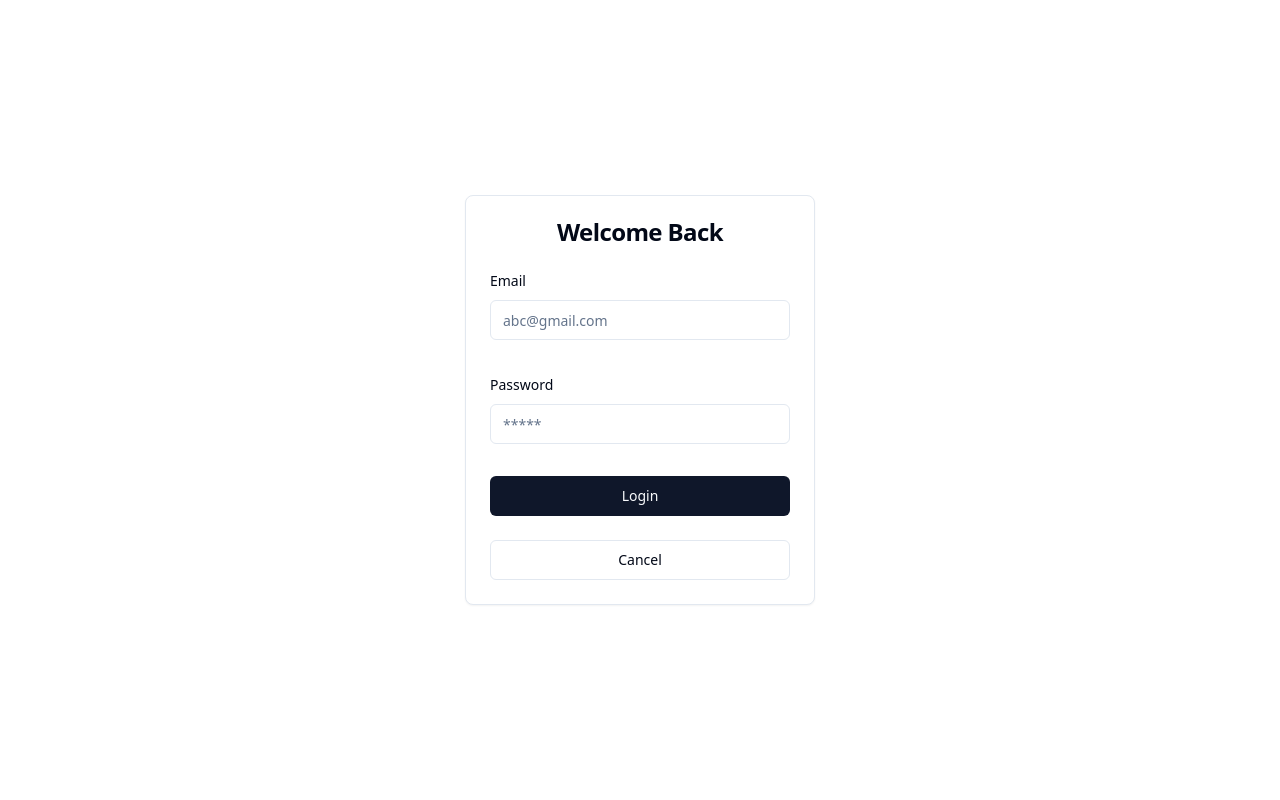
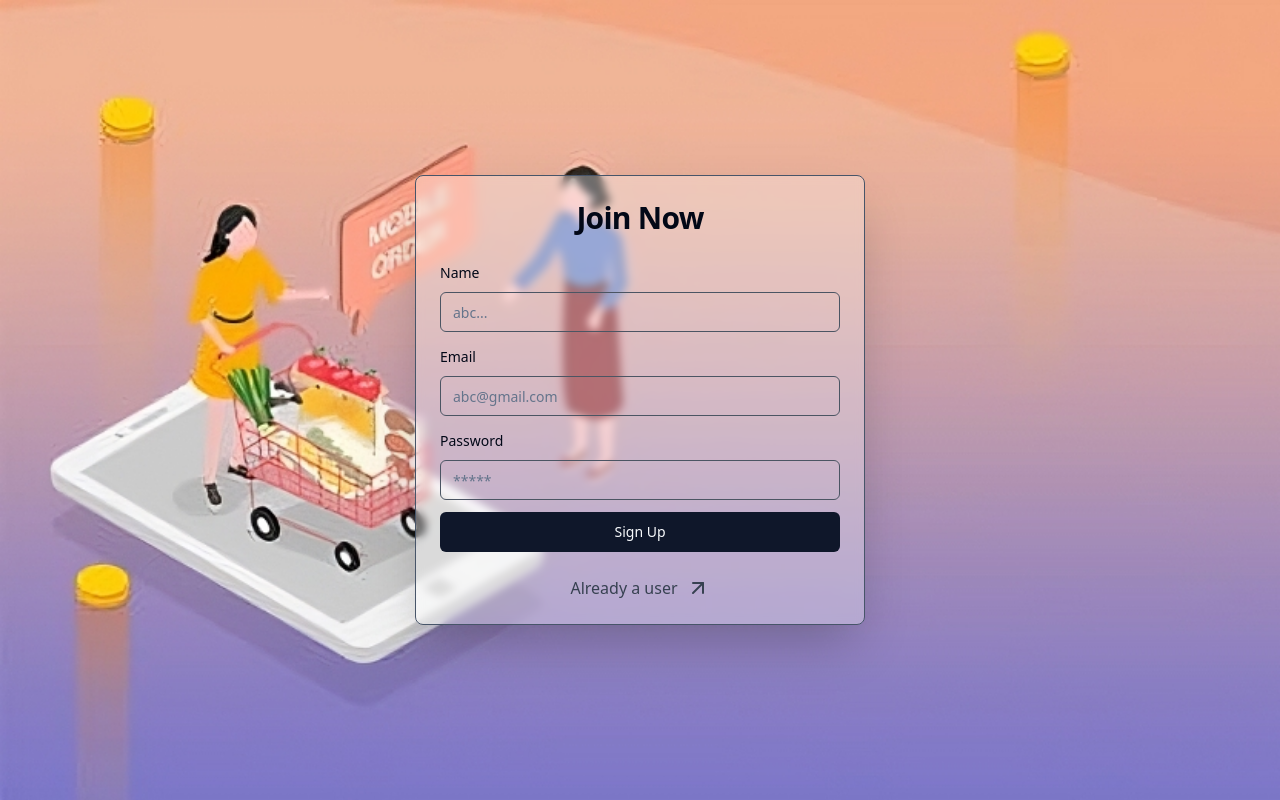
Before and after one commit to Udit063/E-commerce, a React (Vite) app: page /register in a window 1280 px wide. Built offline with nearby package versions, Linux system fonts and the light colour scheme.

Commit message:
Setting up the routing and signup page

```diff
--- a/@/lib/utils.ts
+++ /dev/null
@@ -1,6 +0,0 @@
-import { type ClassValue, clsx } from "clsx"
-import { twMerge } from "tailwind-merge"
-
-export function cn(...inputs: ClassValue[]) {
-  return twMerge(clsx(inputs))
-}
--- a/package.json
+++ b/package.json
@@ -19,6 +19,7 @@
     "react": "^18.3.1",
     "react-dom": "^18.3.1",
     "react-hook-form": "^7.52.2",
+    "react-router-dom": "^6.26.1",
     "tailwind-merge": "^2.5.2",
     "tailwindcss-animate": "^1.0.7",
     "zod": "^3.23.8"
--- a/src/App.tsx
+++ b/src/App.tsx
@@ -1,9 +1,18 @@
 import { Login } from "./components/auth/Login";
+import { SignUp } from "./components/auth/SignUp";
+import { Route, BrowserRouter, Routes } from "react-router-dom";
 
 function App() {
   return (
-    <div className="flex w-full min-h-screen h-full justify-center items-center">
-      <Login />
+    <div
+      className={`flex w-full min-h-screen h-full justify-center items-center  bg-[url('/src/assets/background.jpeg')] bg-no-repeat bg-cover`}
+    >
+      <BrowserRouter>
+        <Routes>
+          <Route path="/login" element={<Login />} />
+          <Route path="/register" element={<SignUp />} />
+        </Routes>
+      </BrowserRouter>
     </div>
   );
 }
--- a/src/components/auth/AuthWrapper.tsx
+++ b/src/components/auth/AuthWrapper.tsx
@@ -1,29 +1,30 @@
 import {
   Card,
   CardContent,
-  CardDescription,
   CardFooter,
   CardHeader,
   CardTitle,
 } from "../ui/card";
-import { Button } from "../ui/button";
+import { Link } from "react-router-dom";
+import { ArrowUpRight } from "lucide-react";
 
-export function AuthWrapper({
-  children,
-  title,
-}: {
-  children: React.ReactNode;
-}) {
+export function AuthWrapper({ children, title, linkHref, buttonLabel }) {
   return (
-    <Card className="w-[350px]">
-      <CardHeader className="text-center text-semibold">
-        <CardTitle>{title}</CardTitle>
+    <Card className="w-[450px] shadow-2xl border border-slate-600 outline-0 backdrop-blur-sm bg-white/30">
+      <CardHeader>
+        <CardTitle className="text-3xl text-center font-bold">
+          {title}
+        </CardTitle>
       </CardHeader>
       <CardContent>{children}</CardContent>
       <CardFooter className="flex justify-between">
-        <Button className="w-full" variant="outline">
-          Cancel
-        </Button>
+        <Link
+          to={linkHref}
+          className="w-full text-center flex justify-center items-center gap-2 text-gray-700"
+        >
+          {buttonLabel}
+          <ArrowUpRight />
+        </Link>
       </CardFooter>
     </Card>
   );
--- a/src/components/auth/Login.tsx
+++ b/src/components/auth/Login.tsx
@@ -31,9 +31,13 @@ export function Login() {
     console.log(values);
   }
   return (
-    <AuthWrapper title="Welcome Back">
+    <AuthWrapper
+      title="Welcome Back"
+      linkHref="/register"
+      buttonLabel="New user? Create an account"
+    >
       <Form {...form}>
-        <form onSubmit={form.handleSubmit(onSubmit)} className="space-y-8">
+        <form onSubmit={form.handleSubmit(onSubmit)} className="space-y-5">
           <FormField
             control={form.control}
             name="email"
@@ -41,7 +45,12 @@ export function Login() {
               <FormItem>
                 <FormLabel>Email</FormLabel>
                 <FormControl>
-                  <Input type="email" placeholder="abc@gmail.com" {...field} />
+                  <Input
+                    type="email"
+                    placeholder="abc@gmail.com"
+                    className="bg-transparent border-gray-600"
+                    {...field}
+                  />
                 </FormControl>
                 <FormMessage />
               </FormItem>
@@ -54,14 +63,19 @@ export function Login() {
               <FormItem>
                 <FormLabel>Password</FormLabel>
                 <FormControl>
-                  <Input type="password" placeholder="*****" {...field} />
+                  <Input
+                    type="password"
+                    placeholder="*****"
+                    className="bg-transparent border-gray-600"
+                    {...field}
+                  />
                 </FormControl>
                 <FormMessage />
               </FormItem>
             )}
           />
           <Button className="w-full" type="submit">
-            Login
+            Sign In
           </Button>
         </form>
       </Form>
--- a/src/components/auth/SignUp.tsx
+++ b/src/components/auth/SignUp.tsx
@@ -0,0 +1,104 @@
+import { zodResolver } from "@hookform/resolvers/zod";
+import { useForm } from "react-hook-form";
+import { z } from "zod";
+import { AuthWrapper } from "./AuthWrapper";
+import { Button } from "../ui/button";
+import {
+  Form,
+  FormControl,
+  FormField,
+  FormItem,
+  FormLabel,
+  FormMessage,
+} from "../ui/form";
+import { Input } from "../ui/input";
+
+const SignUpSchema = z.object({
+  name: z.string().min(2, { message: "Name should be more than 2 characters" }),
+  email: z.string().email(),
+  password: z.string().min(4, {
+    message: "Password must be atleast 4 characters",
+  }),
+});
+export function SignUp() {
+  const form = useForm<z.infer<typeof SignUpSchema>>({
+    resolver: zodResolver(SignUpSchema),
+    defaultValues: {
+      name: "",
+      email: "",
+      password: "",
+    },
+  });
+  function onSubmit(values: z.infer<typeof SignUpSchema>) {
+    console.log(values);
+  }
+  return (
+    <AuthWrapper
+      title="Join Now"
+      linkHref="/login"
+      buttonLabel="Already a user"
+    >
+      <Form {...form}>
+        <form onSubmit={form.handleSubmit(onSubmit)} className="space-y-3">
+          <FormField
+            control={form.control}
+            name="name"
+            render={({ field }) => (
+              <FormItem>
+                <FormLabel>Name</FormLabel>
+                <FormControl>
+                  <Input
+                    type="text"
+                    className="bg-transparent border-gray-600"
+                    placeholder="abc..."
+                    {...field}
+                  />
+                </FormControl>
+                <FormMessage />
+              </FormItem>
+            )}
+          />
+          <FormField
+            control={form.control}
+            name="email"
+            render={({ field }) => (
+              <FormItem>
+                <FormLabel>Email</FormLabel>
+                <FormControl>
+                  <Input
+                    type="email"
+                    className="bg-transparent border-gray-600"
+                    placeholder="abc@gmail.com"
+                    {...field}
+                  />
+                </FormControl>
+                <FormMessage />
+              </FormItem>
+            )}
+          />
+          <FormField
+            control={form.control}
+            name="password"
+            render={({ field }) => (
+              <FormItem>
+                <FormLabel>Password</FormLabel>
+                <FormControl>
+                  <Input
+                    type="password"
+                    className="bg-transparent border-gray-600"
+                    placeholder="*****"
+                    {...field}
+                  />
+                </FormControl>
+                <FormMessage />
+              </FormItem>
+            )}
+          />
+          <Button className="w-full" type="submit">
+            Sign Up
+          </Button>
+        </form>
+      </Form>
+    </AuthWrapper>
+  );
+}
--- a/src/components/ui/button.tsx
+++ b/src/components/ui/button.tsx
@@ -2,7 +2,7 @@ import * as React from "react";
 import { Slot } from "@radix-ui/react-slot";
 import { cva, type VariantProps } from "class-variance-authority";
 
-import { cn } from "../../../@/lib/utils";
+import { cn } from "../../lib/utils";
 
 const buttonVariants = cva(
   "inline-flex items-center justify-center whitespace-nowrap rounded-md text-sm font-medium ring-offset-background transition-colors focus-visible:outline-none focus-visible:ring-2 focus-visible:ring-ring focus-visible:ring-offset-2 disabled:pointer-events-none disabled:opacity-50",
--- a/src/components/ui/card.tsx
+++ b/src/components/ui/card.tsx
@@ -1,6 +1,6 @@
 import * as React from "react";
 
-import { cn } from "../../../@/lib/utils";
+import { cn } from "../../lib/utils";
 
 const Card = React.forwardRef<
   HTMLDivElement,
--- a/src/components/ui/form.tsx
+++ b/src/components/ui/form.tsx
@@ -10,7 +10,7 @@ import {
   useFormContext,
 } from "react-hook-form";
 
-import { cn } from "../../../@/lib/utils";
+import { cn } from "../../lib/utils";
 import { Label } from "./label";
 
 const Form = FormProvider;
--- a/src/components/ui/input.tsx
+++ b/src/components/ui/input.tsx
@@ -1,6 +1,6 @@
 import * as React from "react";
 
-import { cn } from "../../../@/lib/utils";
+import { cn } from "../../lib/utils";
 
 export interface InputProps
   extends React.InputHTMLAttributes<HTMLInputElement> {}
--- a/src/components/ui/label.tsx
+++ b/src/components/ui/label.tsx
@@ -2,7 +2,7 @@ import * as React from "react";
 import * as LabelPrimitive from "@radix-ui/react-label";
 import { cva, type VariantProps } from "class-variance-authority";
 
-import { cn } from "../../../@/lib/utils";
+import { cn } from "../../lib/utils";
 
 const labelVariants = cva(
   "text-sm font-medium leading-none peer-disabled:cursor-not-allowed peer-disabled:opacity-70"
```
Also changed, not shown: src/assets/background.jpeg (added), 1 other file (tests, documents, lock files or other folders).
